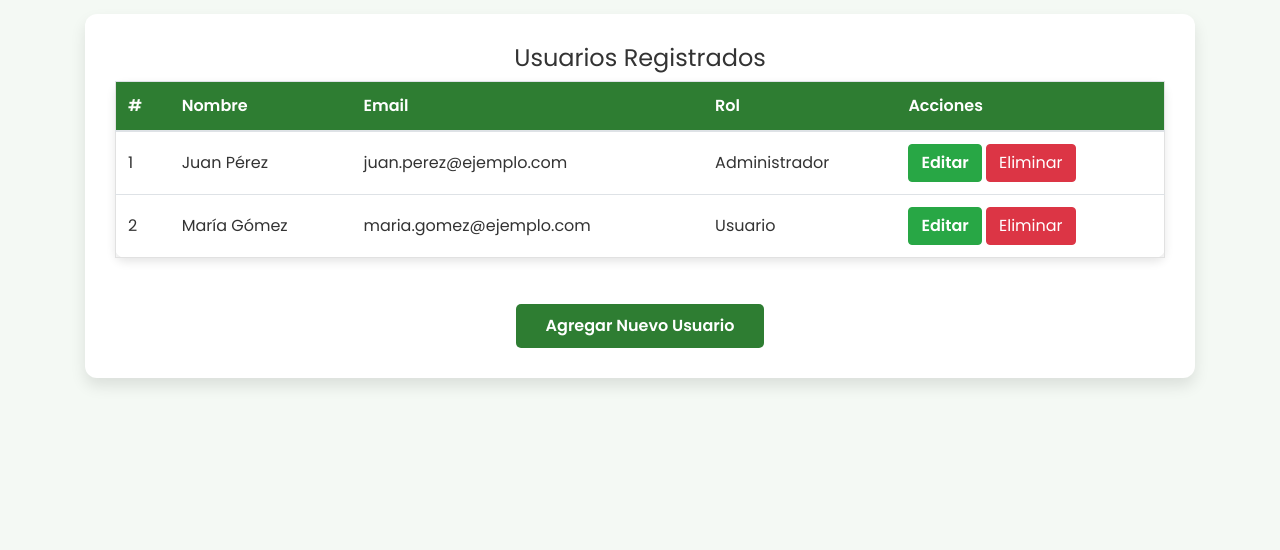
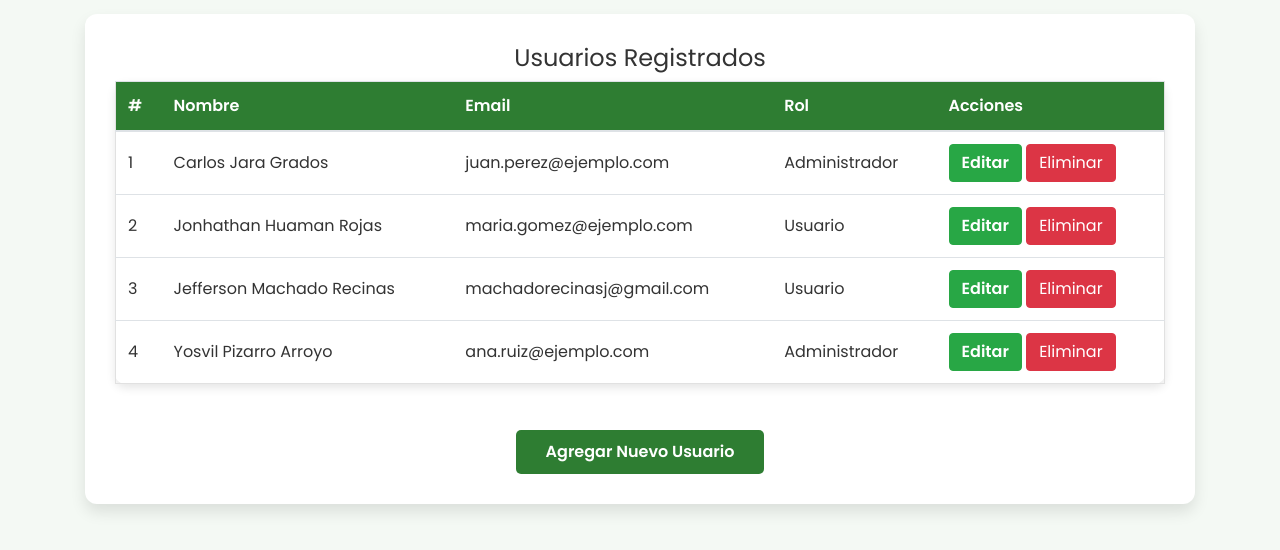
Before and after one commit to Jefferson4045/Agoexport-del-Norte.github.io, a plain HTML site: page admin-users.html in a window 1280 px wide. Shown: the part 144-694 px from the top of the page. Drawn offline with Linux system fonts and the light colour scheme.

Commit message:
Add files via upload

```diff
--- a/admin-users.html
+++ b/admin-users.html
@@ -131,7 +131,7 @@
                     <!-- Aquí se agregarán los usuarios dinámicamente -->
                     <tr>
                         <td>1</td>
-                        <td>Juan Pérez</td>
+                        <td>Carlos Jara Grados</td>
                         <td>juan.perez@ejemplo.com</td>
                         <td>Administrador</td>
                         <td>
@@ -162,7 +162,17 @@
                         </td>
                     </tr>
 
-                    <!-- Más usuarios aquí... -->
+                    <tr>
+                        <td>4</td>
+                        <td>Ana Ruiz</td>
+                        <td>ana.ruiz@ejemplo.com</td>
+                        <td>Administrador</td>
+                        <td>
+                            <button class="btn btn-custom edit-btn" data-id="4">Editar</button>
+                            <button class="btn btn-danger delete-btn" data-id="4">Eliminar</button>
+                        </td>
+                    </tr>
+
                 </tbody>
             </table>
 
@@ -217,8 +227,10 @@
     <script>
         // Variables de ejemplo de usuarios
         const users = [
-            { id: 1, name: "Juan Pérez", email: "juan.perez@ejemplo.com", role: "Administrador" },
-            { id: 2, name: "María Gómez", email: "maria.gomez@ejemplo.com", role: "Usuario" }
+            { id: 1, name: "Carlos Jara Grados", email: "juan.perez@ejemplo.com", role: "Administrador" },
+            { id: 2, name: "Jonhathan Huaman Rojas", email: "maria.gomez@ejemplo.com", role: "Usuario" },
+            { id: 3, name: "Jefferson Machado Recinas", email: "machadorecinasj@gmail.com", role: "Usuario" },
+            { id: 4, name: "Yosvil Pizarro Arroyo", email: "ana.ruiz@ejemplo.com", role: "Administrador" }
         ];
 
         // Cargar la tabla con los datos de los usuarios
```
